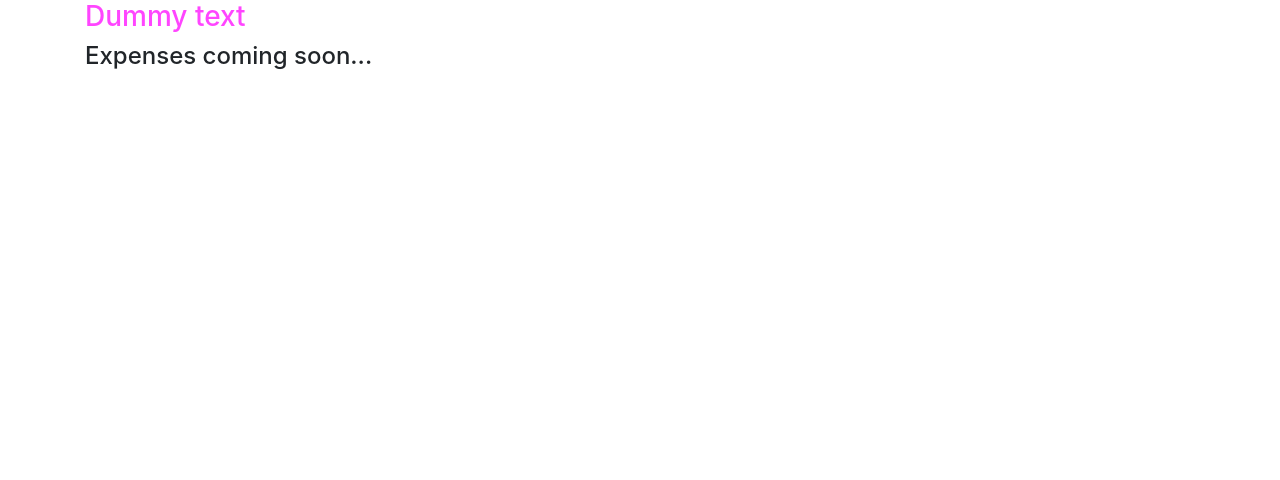
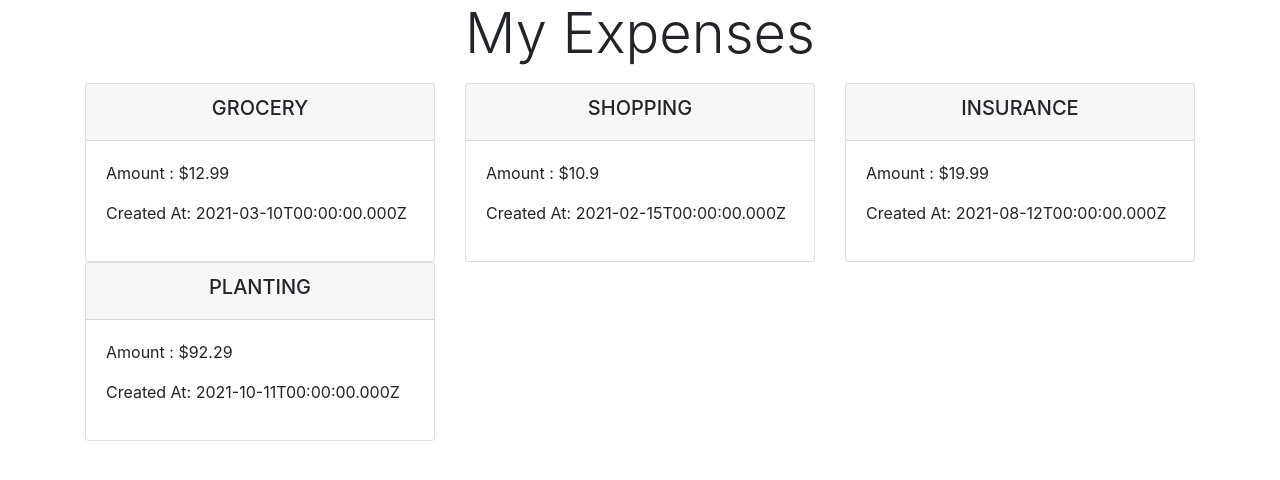
Before and after one commit to synergy2411/vdf-oct21, a React (Create React App) app in the folder my-expenses/: page / in a window 1280 px wide. Shown: the top 480 px of the page. Built offline with nearby package versions, Linux system fonts and the light colour scheme.

Commit message:
expense item added

```diff
--- a/my-expenses/src/App.js
+++ b/my-expenses/src/App.js
@@ -7,7 +7,6 @@ function App() {
 
   return (
     <div className="container">
-      <h3>Dummy text</h3>
       <Expenses />
     </div>
   );
--- /dev/null
+++ b/my-expenses/src/Components/Expenses/ExpenseItem.js
@@ -0,0 +1,17 @@
+const ExpenseItem = (props) => {
+  return (
+    <div className="col-sm-6 col-md-4">
+      <div className="card">
+        <div className="card-header">
+          <h5 className="text-center"> {props.title.toUpperCase()} </h5>
+        </div>
+        <div className="card-body">
+          <p>Amount : ${props.amount}</p>
+          <p>Created At: {props.createdAt.toISOString()}</p>
+        </div>
+      </div>
+    </div>
+  );
+};
+
+export default ExpenseItem;
--- a/my-expenses/src/Components/Expenses/Expenses.js
+++ b/my-expenses/src/Components/Expenses/Expenses.js
@@ -1,6 +1,23 @@
+import ExpenseItem from "./ExpenseItem";
+
 const Expenses = () => {
+    let expenses = [
+        { id : "p1", title : "grocery", amount : 12.99, createdAt : new Date(2021, 2, 10)},
+        { id : "p2", title : "shopping", amount : 10.9, createdAt : new Date(2021, 1, 15)},
+        { id : "p3", title : "insurance", amount : 19.99, createdAt : new Date(2021, 7, 12)},
+        { id : "p4", title : "planting", amount : 92.29, createdAt : new Date(2021, 9, 11)},
+    ]
     return (
-        <h4>Expenses coming soon...</h4>
+        <div>
+            <p className="text-center display-4">My Expenses</p>
+            <div className="row">
+                <ExpenseItem title={expenses[0].title} amount={expenses[0].amount} createdAt={expenses[0].createdAt} id={expenses[0].id} />
+                <ExpenseItem title={expenses[1].title} amount={expenses[1].amount} createdAt={expenses[1].createdAt} id={expenses[1].id} />
+                <ExpenseItem title={expenses[2].title} amount={expenses[2].amount} createdAt={expenses[2].createdAt} id={expenses[2].id} />
+                <ExpenseItem title={expenses[3].title} amount={expenses[3].amount} createdAt={expenses[3].createdAt} id={expenses[3].id} />
+
+            </div>
+        </div>
     )
 }
 
```
